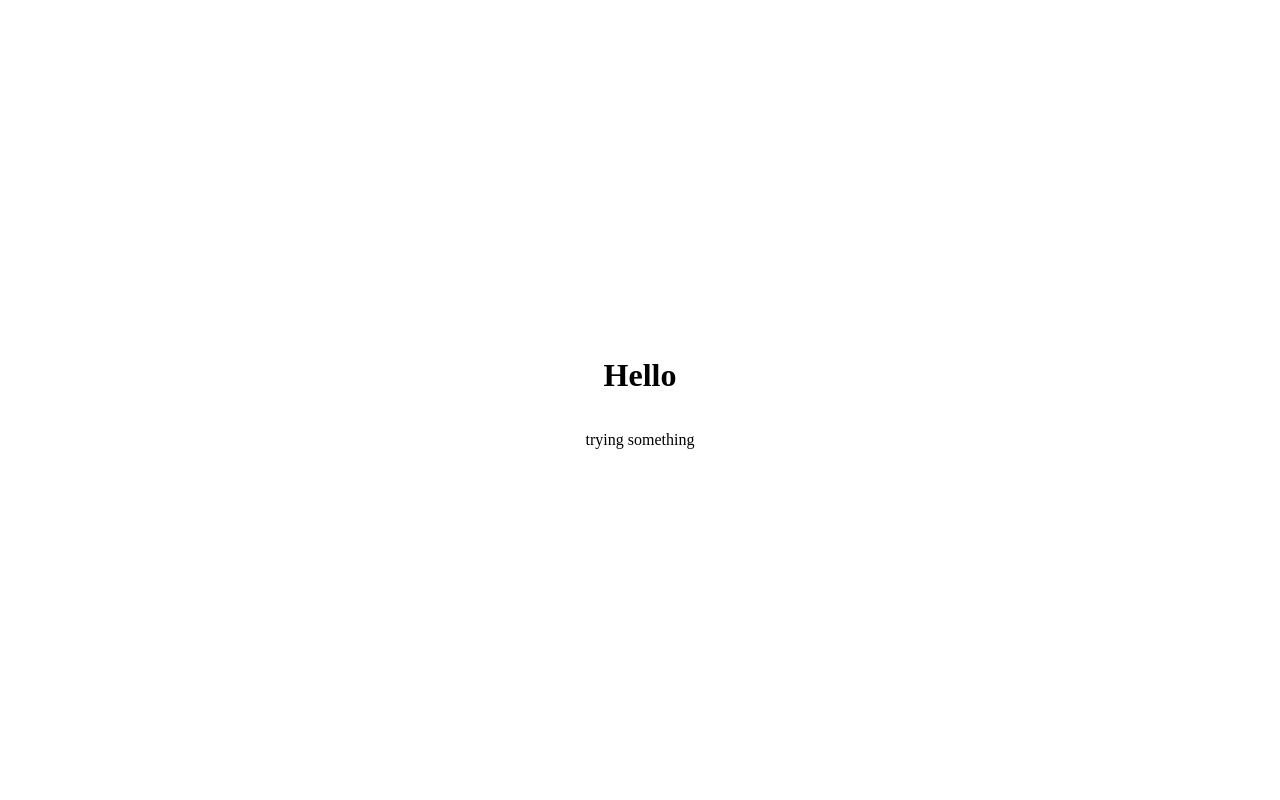
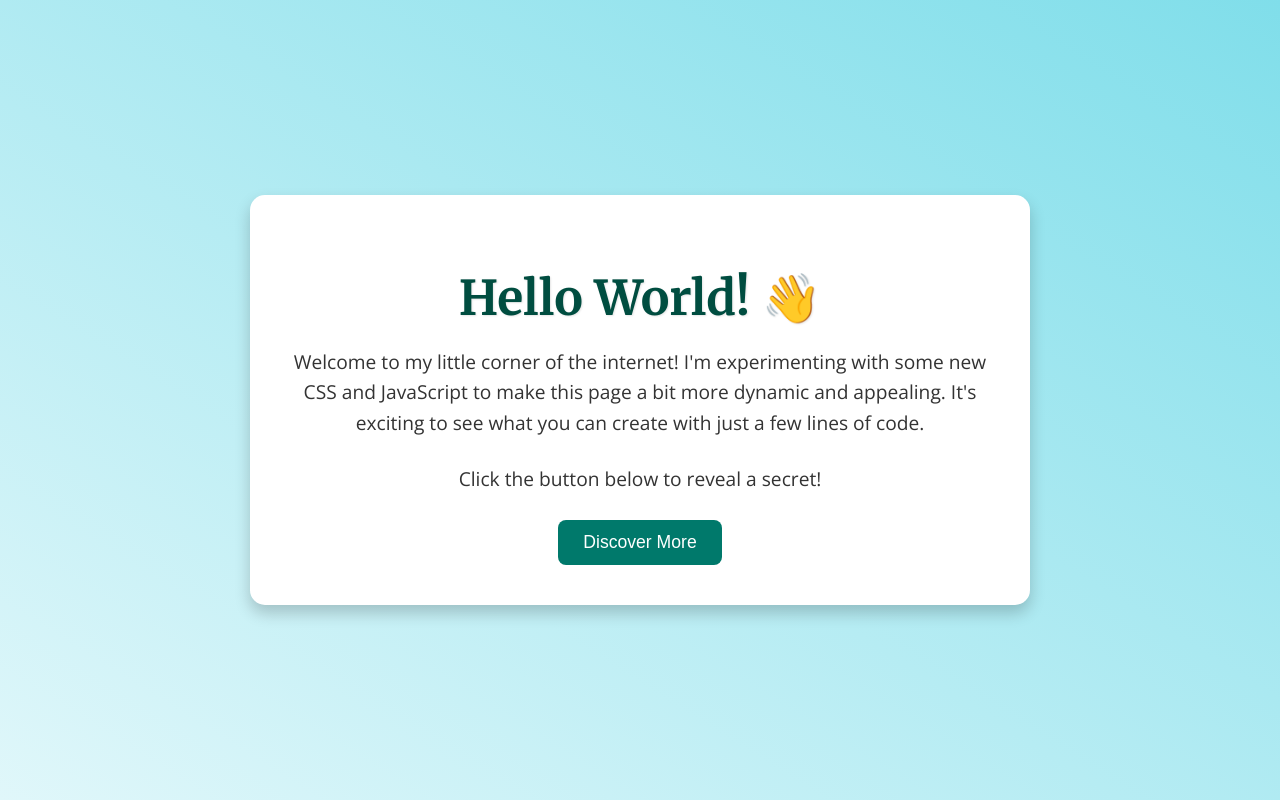
Before and after one commit to ShashankPoojari/ShashankPoojari.github.io, a plain HTML site: page index.html in a window 1280 px wide. Drawn offline with nearby package versions, Linux system fonts and the light colour scheme.

Commit message:
Completed Changes index.html

```diff
--- a/index.html
+++ b/index.html
@@ -1,19 +1,106 @@
 <!DOCTYPE html>
 <html>
 <head>
-<style>
-  body {
-    display: flex;
-    flex-direction: column; /* Stacks children vertically */
-    justify-content: center; /* Centers content vertically */
-    align-items: center; /* Centers content horizontally */
-    min-height: 100vh; /* Ensures the body takes at least the full viewport height */
-    margin: 0; /* Removes default body margin */
-  }
-</style>
+  <title>My Interesting Page</title>
+  <link href="https://fonts.googleapis.com/css2?family=Merriweather:wght@400;700&family=Open+Sans&display=swap" rel="stylesheet">
+  <style>
+    body {
+      margin: 0;
+      min-height: 100vh;
+      display: flex;
+      flex-direction: column;
+      justify-content: center;
+      align-items: center;
+      background: linear-gradient(to top right, #e0f7fa, #80deea); /* Light blue gradient */
+      font-family: 'Open Sans', sans-serif;
+      color: #333;
+      text-align: center; /* Center text globally */
+      padding: 20px; /* Add some padding around the edges */
+      box-sizing: border-box; /* Include padding in element's total width and height */
+    }
+
+    .container {
+      background-color: white;
+      padding: 40px;
+      border-radius: 15px;
+      box-shadow: 0 8px 16px rgba(0, 0, 0, 0.2); /* Stronger shadow */
+      max-width: 700px;
+      width: 90%; /* Responsive width */
+      opacity: 0; /* Start invisible for animation */
+      transform: translateY(20px); /* Start slightly below for animation */
+      animation: fadeInSlideUp 1s forwards ease-out; /* Apply animation */
+    }
+
+    h1 {
+      font-family: 'Merriweather', serif;
+      color: #004d40; /* Dark teal */
+      font-size: 3em; /* Larger heading */
+      margin-bottom: 15px;
+      text-shadow: 1px 1px 2px rgba(0, 0, 0, 0.1);
+    }
+
+    p {
+      font-size: 1.2em;
+      line-height: 1.6;
+      margin-bottom: 25px;
+    }
+
+    .interesting-button {
+      background-color: #00796b; /* Teal button */
+      color: white;
+      padding: 12px 25px;
+      border: none;
+      border-radius: 8px;
+      cursor: pointer;
+      font-size: 1.1em;
+      transition: background-color 0.3s ease, transform 0.2s ease;
+      text-decoration: none; /* For link styled as button */
+      display: inline-block; /* Allows padding and margin */
+    }
+
+    .interesting-button:hover {
+      background-color: #004d40; /* Darker teal on hover */
+      transform: translateY(-2px); /* Slight lift effect */
+    }
+
+    /* Keyframe animation for fade-in and slide-up */
+    @keyframes fadeInSlideUp {
+      from {
+        opacity: 0;
+        transform: translateY(20px);
+      }
+      to {
+        opacity: 1;
+        transform: translateY(0);
+      }
+    }
+  </style>
 </head>
 <body>
-     <h1>Hello</h1>
-     <p>trying something</p>
+
+  <div class="container">
+    <h1>Hello World! 👋</h1>
+    <p>
+      Welcome to my little corner of the internet! I'm experimenting with some new CSS and JavaScript to make this page a bit more dynamic and appealing. It's exciting to see what you can create with just a few lines of code.
+    </p>
+    <p id="dynamicMessage">Click the button below to reveal a secret!</p>
+    <button class="interesting-button" onclick="revealSecret()">Discover More</button>
+  </div>
+
+  <script>
+    function revealSecret() {
+      const messageElement = document.getElementById('dynamicMessage');
+      if (messageElement.textContent === 'Click the button below to reveal a secret!') {
+        messageElement.textContent = '🎉 You found it! Keep exploring and building awesome things! 🎉';
+        messageElement.style.color = '#00796b'; /* Change text color */
+        messageElement.style.fontWeight = 'bold';
+      } else {
+        messageElement.textContent = 'Click the button below to reveal a secret!';
+        messageElement.style.color = '#333';
+        messageElement.style.fontWeight = 'normal';
+      }
+    }
+  </script>
+
 </body>
 </html>
```
